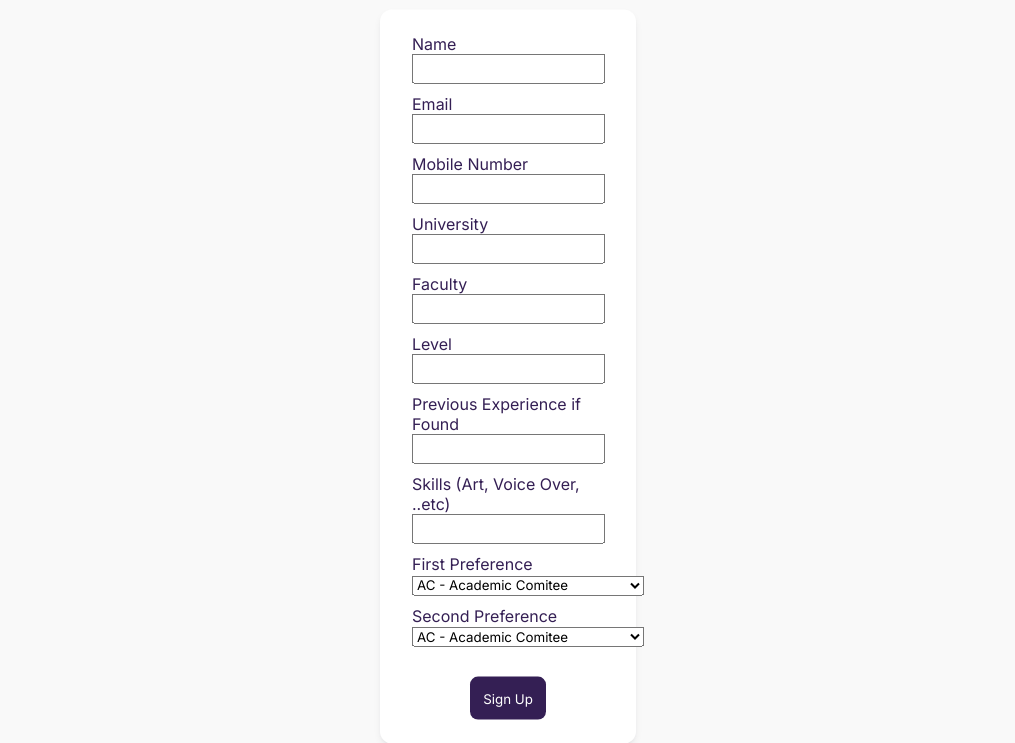
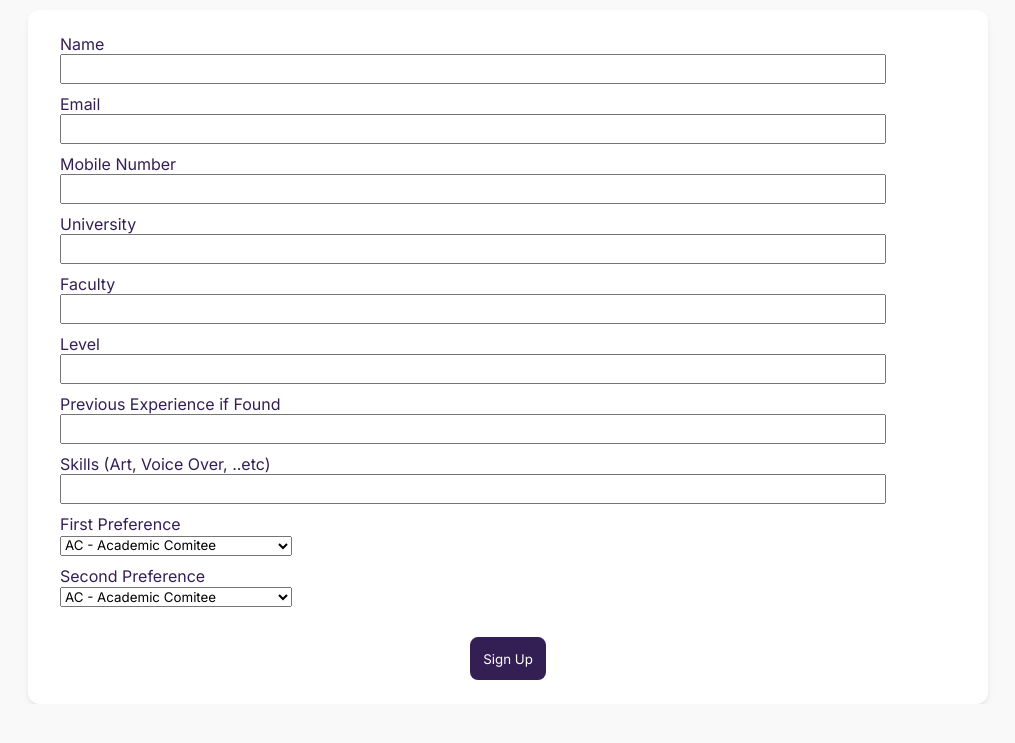
Before and after one commit to a-elhawary/Recruitment, a plain HTML site: page index.html in a window 1280 px wide. Shown: the part 153-896 px from the top of the page, without its empty margins (132-1147 px from the left). After the commit the page ends 857 px from the top, so only its background shows below. Drawn offline with Linux system fonts and the light colour scheme.

Commit message:
changed media query

```diff
--- a/style.css
+++ b/style.css
@@ -15,12 +15,8 @@ body{
 }
 
 .center-container{
-    text-align: center;
-    width:75%;
-    position:absolute;
-    top:50%;
-    left:50%;
-    transform: translate(-50%, -50%);
+    width:70%;
+    margin: 10px auto;
 }
 
 .logo{
@@ -74,8 +70,14 @@ body{
     padding:1em;
 }
 
-@media only screen and (min-width: 1000px){
+@media only screen and (min-width: 950px){
+
     .center-container{
-        width:20%;
+        text-align: center;
+        width:75%;
+        position:absolute;
+        top:50%;
+        left:50%;
+        transform: translate(-50%, -50%);
     }
 }
```
